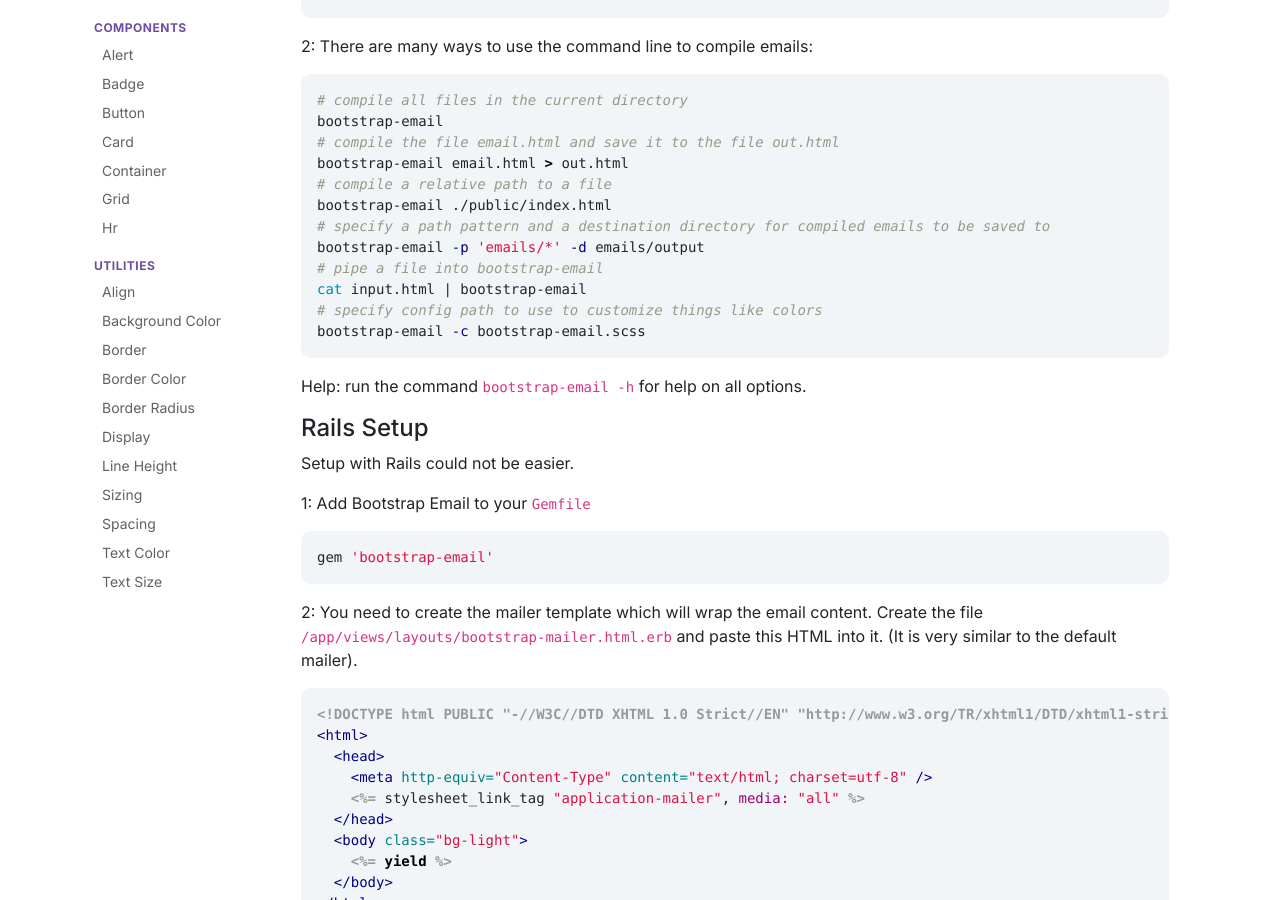
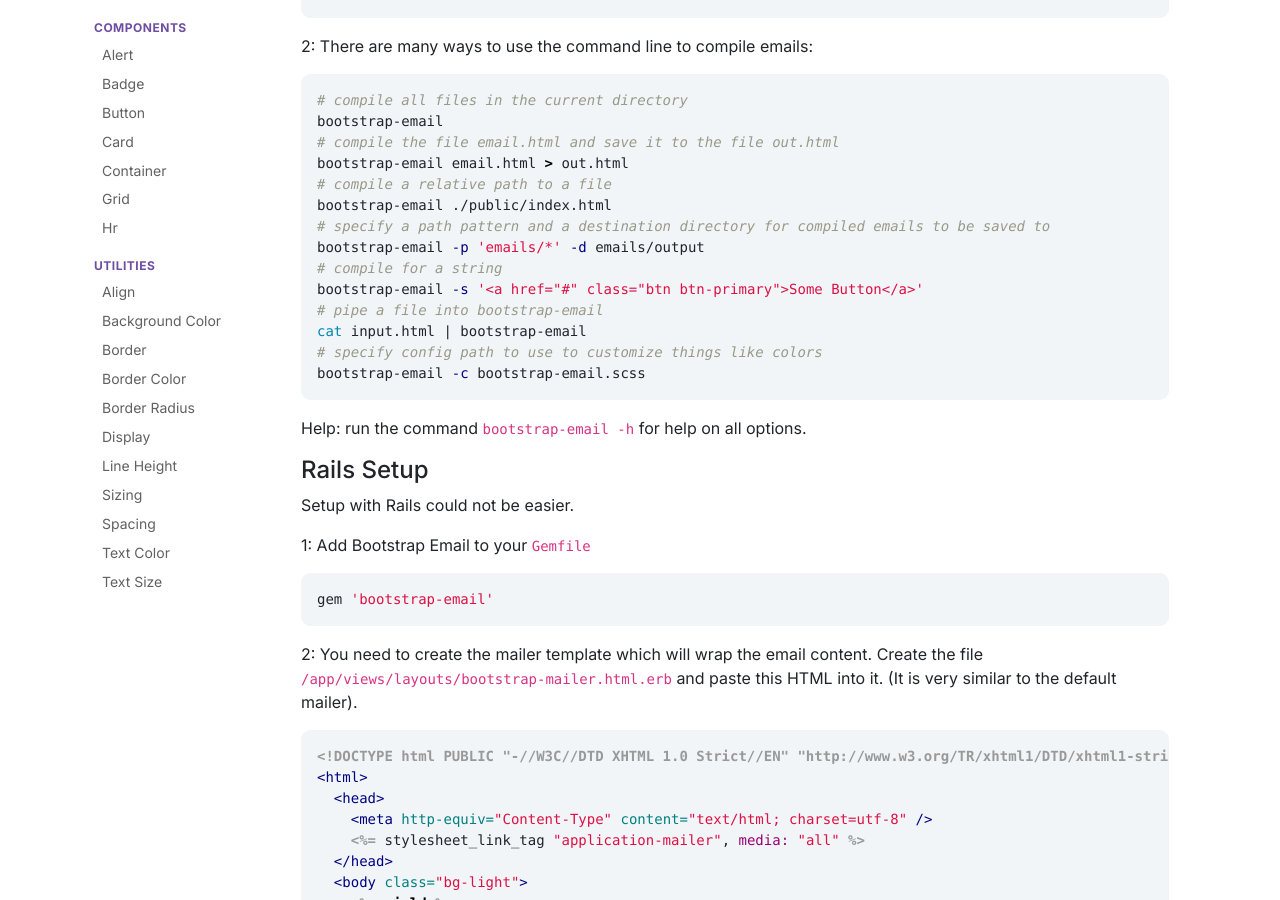
Before and after one commit to bootstrap-email/documentation-1.x, a Jekyll site: the page built from docs/setup.md, in a window 1280 px wide and 900 px high, scrolled down 564 px. Built offline with Jekyll 4.4.1, drawn with Linux system fonts in a browser that asks for light colours; nearby versions of some CDN libraries; comment, search, counter and statistics services are not loaded.

Commit message:
More command line options

```diff
--- a/docs/setup.md
+++ b/docs/setup.md
@@ -30,6 +30,8 @@
 bootstrap-email ./public/index.html
 # specify a path pattern and a destination directory for compiled emails to be saved to
 bootstrap-email -p 'emails/*' -d emails/output
+# compile for a string
+bootstrap-email -s '<a href="#" class="btn btn-primary">Some Button</a>'
 # pipe a file into bootstrap-email
 cat input.html | bootstrap-email
 # specify config path to use to customize things like colors
```
